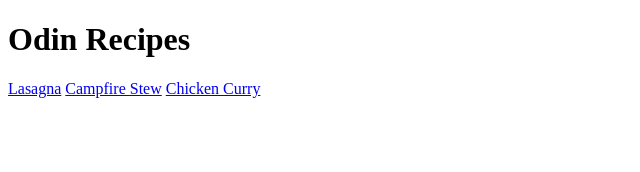
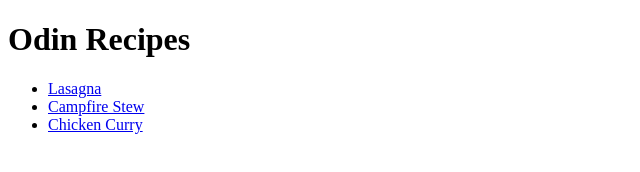
Before and after one commit to Shay213/odin-recipes, a plain HTML site: page index.html in a window 1280 px wide. Shown: the whole page, without its empty margins (0-640 px from the left). Drawn offline with Linux system fonts and the light colour scheme.

Commit message:
Organize links

```diff
--- a/index.html
+++ b/index.html
@@ -8,8 +8,10 @@
 </head>
 <body>
     <h1>Odin Recipes</h1>
-    <a href="./recipes/lasagna.html">Lasagna</a>
-    <a href="./recipes/campfire-stew.html">Campfire Stew</a>
-    <a href="./recipes/chicken-curry.html">Chicken Curry</a>
+    <ul>
+        <li><a href="./recipes/lasagna.html">Lasagna</a></li>
+        <li><a href="./recipes/campfire-stew.html">Campfire Stew</a></li>
+        <li><a href="./recipes/chicken-curry.html">Chicken Curry</a></li>
+    </ul>
 </body>
 </html>
```
